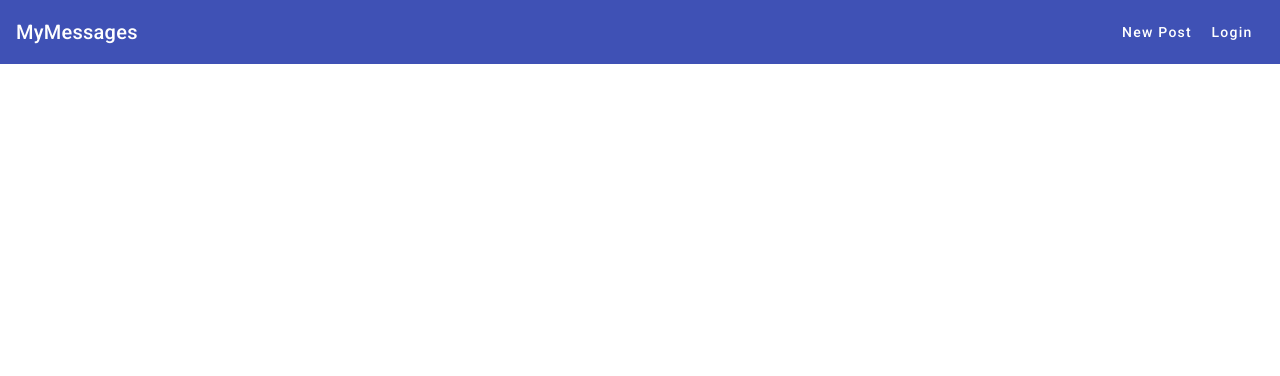
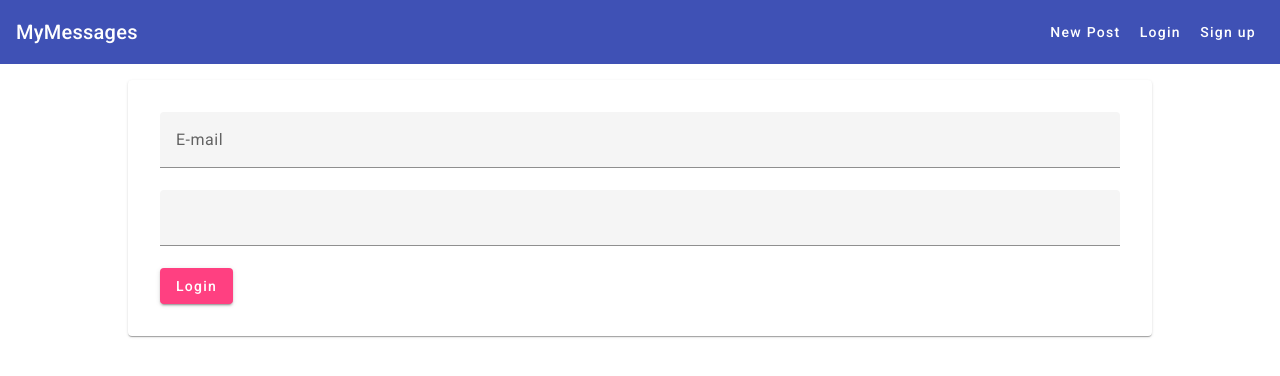
Before and after one commit to alsfurlan/academind-mean-course, an Angular app: page /signup in a window 1280 px wide. Before the commit this address led to /. Shown: the top 376 px of the page. Built offline with nearby package versions, Linux system fonts and the light colour scheme.

Commit message:
Adding the signup screen

```diff
--- a/src/app/app-routing.module.ts
+++ b/src/app/app-routing.module.ts
@@ -3,12 +3,14 @@
 import { PostListComponent } from './posts/post-list/post-list.component';
 import { PostCreateComponent } from './posts/post-create/post-create.component';
 import { LoginComponent } from './auth/login/login.component';
+import { SignupComponent } from './auth/signup/signup.component';
 
 const routes: Routes = [
   { path: '', component: PostListComponent },
   { path: 'create', component: PostCreateComponent },
   { path: 'edit/:postId', component: PostCreateComponent },
-  { path: 'login', component: LoginComponent}
+  { path: 'login', component: LoginComponent},
+  { path: 'signup', component: SignupComponent},
 ];
 
 @NgModule({
--- a/src/app/app.module.ts
+++ b/src/app/app.module.ts
@@ -20,6 +20,7 @@
 import { HttpClientModule } from '@angular/common/http';
 import { AppRoutingModule } from './app-routing.module';
 import { LoginComponent } from './auth/login/login.component';
+import { SignupComponent } from './auth/signup/signup.component';
 
 @NgModule({
   declarations: [
@@ -27,7 +28,8 @@
     HeaderComponent,
     PostCreateComponent,
     PostListComponent,
-    LoginComponent
+    LoginComponent,
+    SignupComponent,
   ],
   imports: [
     BrowserModule,
--- /dev/null
+++ b/src/app/auth/signup/signup.component.css
@@ -0,0 +1,12 @@
+mat-card {
+  margin-top: 1rem;
+  padding: 2rem;
+}
+
+mat-form-field {
+  width: 100%;
+}
+
+mat-spinner {
+  margin: auto;
+}
--- /dev/null
+++ b/src/app/auth/signup/signup.component.html
@@ -0,0 +1,34 @@
+<mat-card>
+  <mat-spinner *ngIf="isLoading"></mat-spinner>
+  <form #signupForm="ngForm" (submit)="onSubmit(signupForm)" *ngIf="!isLoading">
+    <mat-form-field>
+      <input
+        placeholder="E-mail"
+        matInput
+        ngModel
+        #email="ngModel"
+        name="email"
+        type="email"
+        required
+        email
+      />
+      <mat-error *ngIf="email.invalid"> Please enter a valid email </mat-error>
+    </mat-form-field>
+
+    <mat-form-field>
+      <input
+        matInput
+        ngModel
+        #password="ngModel"
+        name="password"
+        type="password"
+        required
+      />
+      <mat-error *ngIf="password.invalid">
+        Please enter a valid password
+      </mat-error>
+    </mat-form-field>
+
+    <button mat-raised-button color="accent" type="submit">Login</button>
+  </form>
+</mat-card>
--- /dev/null
+++ b/src/app/auth/signup/signup.component.ts
@@ -0,0 +1,14 @@
+import { Component } from '@angular/core';
+import { NgForm } from '@angular/forms';
+
+@Component({
+  templateUrl: './signup.component.html',
+  styleUrls: ['./signup.component.css'],
+})
+export class SignupComponent {
+  isLoading = false;
+
+  onSubmit(form: NgForm) {
+
+  }
+}
--- a/src/app/header/header.component.html
+++ b/src/app/header/header.component.html
@@ -16,5 +16,10 @@
         Login
       </a>
     </li>
+    <li>
+      <a mat-button [routerLink]="['/signup']" routerLinkActive="'mat-accent'">
+        Sign up
+      </a>
+    </li>
   </ul>
 </mat-toolbar>
```
